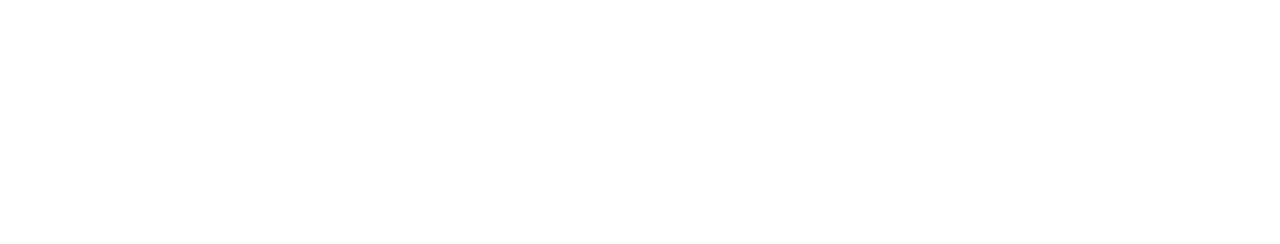
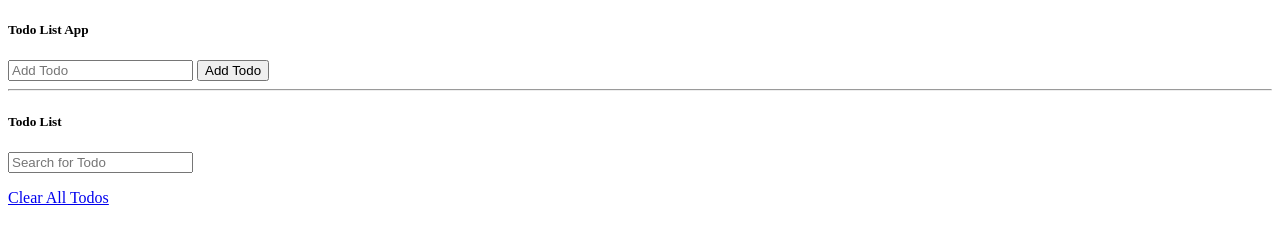
Before and after one commit to ihsanye/todoList-js, a plain HTML site: page index.html in a window 1280 px wide. Drawn offline with Linux system fonts and the light colour scheme.

Commit message:
html and style almost done

```diff
--- a/index.html
+++ b/index.html
@@ -4,11 +4,56 @@
 <head>
     <meta charset="UTF-8">
     <meta name="viewport" content="width=device-width, initial-scale=1.0">
+    <!-- <link rel="stylesheet" href="https://stackpath.bootstrapcdn.com/font-awesome/4.7.0/css/font-awesome.min.css">
+    <link rel="stylesheet" href="https://maxcdn.bootstrapcdn.com/bootstrap/4.0.0/css/bootstrap.min.css"
+        integrity="sha384-Gn5384xqQ1aoWXA+058RXPxPg6fy4IWvTNh0E263XmFcJlSAwiGgFAW/dAiS6JXm" crossorigin="anonymous">
+    <link rel="stylesheet" href="styles.css" /> -->
     <title>ToDo List</title>
-    <link rel="stylesheet" href="styles.css" />
 </head>
 
 <body>
+    <div class="container">
+        <div class="row">
+            <div class="card w-100 mt3">
+                <div class="card-header">
+                    <h5 class="card-title">Todo List App</h5>
+                </div>
+                <div class="card-body">
+                    <form class="mt-2" id="todoAddForm">
+                        <input type="text" class="form-control mt-2" id="todoName" aria-describedby="todo"
+                            placeholder="Add Todo">
+                        <button type="submit" id="todoAddButton" class="btn btn-primary mt-4 btn-sm">Add Todo</button>
+                    </form>
+                </div>
+                <hr />
+                <div class="card-body">
+                    <h5 class="card-title">Todo List</h5>
+                    <form name="form2" id="todoListForm">
+                        <input type="text" id="todoSearch" class="form-control mt-3" placeholder="Search for Todo">
+                    </form>
+                    <ul class="list-group">
+                        <!-- <li class="list-group-item d-flex justify-content-between">Todo 1
+                            <a href="#" class="delete-item">
+                                <i class="fa fa-remove"></i>
+                            </a>
+                        </li> -->
+                    </ul>
+
+                    <a href="#" id="clearButton" class="btn btn-primary btn-sm mt-3">Clear All Todos</a>
+
+                </div>
+            </div>
+        </div>
+    </div>
+    <!-- <script src="https://code.jquery.com/jquery-3.2.1.slim.min.js"
+        integrity="sha384-KJ3o2DKtIkvYIK3UENzmM7KCkRr/rE9/Qpg6aAZGJwFDMVNA/GpGFF93hXpG5KkN"
+        crossorigin="anonymous"></script>
+    <script src="https://cdnjs.cloudflare.com/ajax/libs/popper.js/1.12.9/umd/popper.min.js"
+        integrity="sha384-ApNbgh9B+Y1QKtv3Rn7W3mgPxhU9K/ScQsAP7hUibX39j7fakFPskvXusvfa0b4Q"
+        crossorigin="anonymous"></script>
+    <script src="https://maxcdn.bootstrapcdn.com/bootstrap/4.0.0/js/bootstrap.min.js"
+        integrity="sha384-JZR6Spejh4U02d8jOt6vLEHfe/JQGiRRSQQxSfFWpi1MquVdAyjUar5+76PVCmYl"
+        crossorigin="anonymous"></script> -->
 
     <script src="script.js"></script>
 </body>
```
